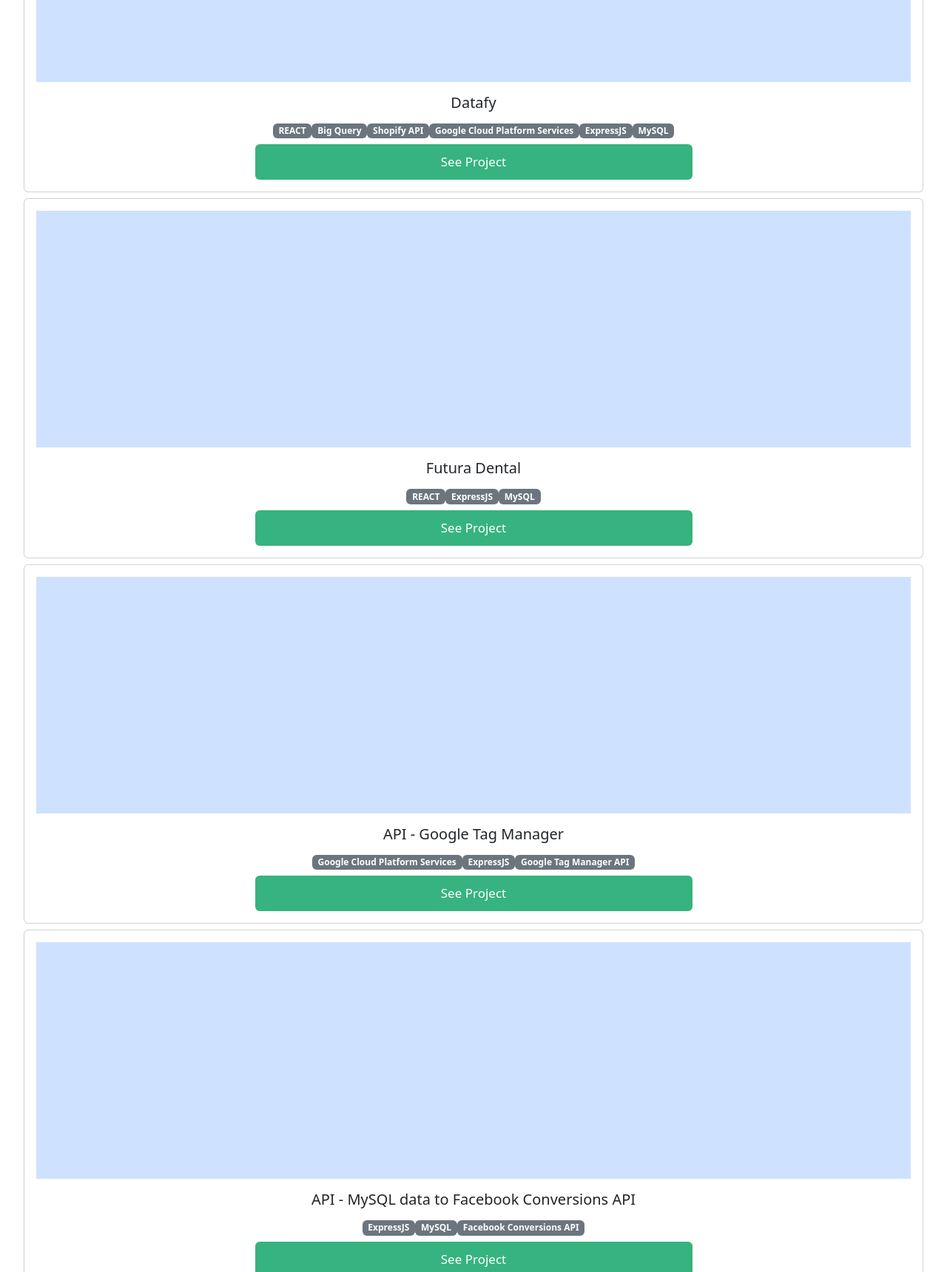
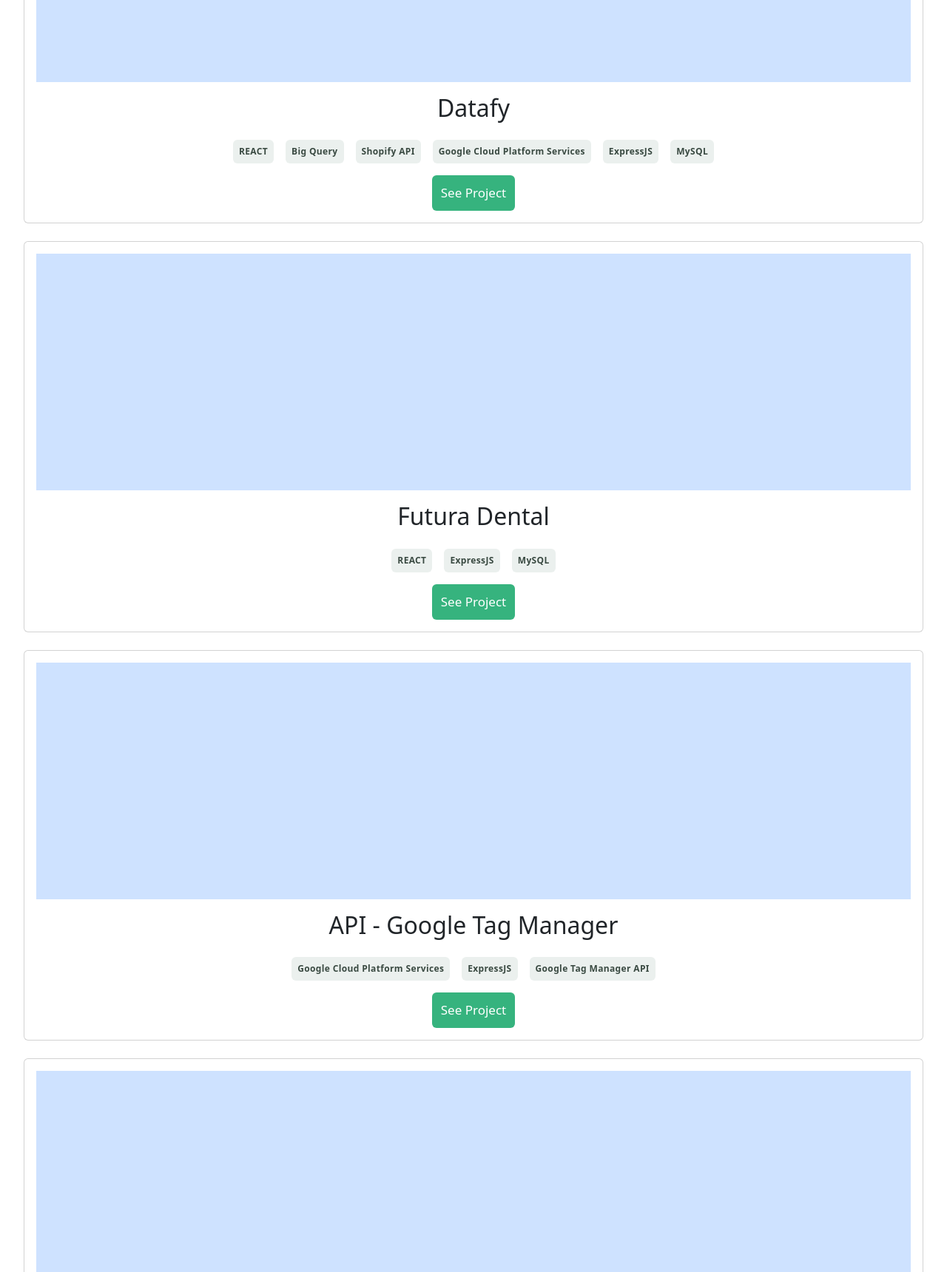
Before and after one commit to marcoshdezcam/micro-portfolio, a website: page index.html in a window 1280 px wide. Shown: the part 1080-2800 px from the top of the page at 74% size. Drawn offline with nearby package versions, Linux system fonts and the light colour scheme.

Commit message:
Fix style for skills badges on Works and About me sections.

```diff
--- a/index.html
+++ b/index.html
@@ -86,7 +86,7 @@
     <section class="grid text-center m-4 p-2 projects">
       <h1 class="primary py-2 my-4 text-center">My Recent Work</h1>
 
-      <div class="card my-2">
+      <div class="card my-4">
         <div class="card-body d-flex flex-column justify-content-center">
           <p class="placeholder-glow">
             <span
@@ -94,87 +94,83 @@
             ></span>
           </p>
 
-          <h5 class="card-title">Datafy</h5>
+          <h2 class="card-title">Datafy</h2>
           <ul class="d-flex flex-wrap justify-content-center m-2 p-0">
-            <li class="badge text-bg-secondary">REACT</li>
-            <li class="badge text-bg-secondary">Big Query</li>
-            <li class="badge text-bg-secondary">Shopify API</li>
-            <li class="badge text-bg-secondary">
-              Google Cloud Platform Services
-            </li>
-            <li class="badge text-bg-secondary">ExpressJS</li>
-            <li class="badge text-bg-secondary">MySQL</li>
+            <li class="badge m-2 p-2">REACT</li>
+            <li class="badge m-2 p-2">Big Query</li>
+            <li class="badge m-2 p-2">Shopify API</li>
+            <li class="badge m-2 p-2">Google Cloud Platform Services</li>
+            <li class="badge m-2 p-2">ExpressJS</li>
+            <li class="badge m-2 p-2">MySQL</li>
           </ul>
           <a
             href="#"
-            class="btn btn-primary w-50 d-flex justify-content-center align-items-center"
+            class="btn btn-primary d-flex justify-content-center align-items-center"
             >See Project</a
           >
         </div>
       </div>
 
-      <div class="card my-2">
+      <div class="card my-4">
         <div class="card-body d-flex flex-column justify-content-center">
           <p class="placeholder-glow">
             <span
               class="placeholder col-12 bg-primary project-sample-img"
             ></span>
           </p>
-          <h5 class="card-title">Futura Dental</h5>
+          <h2 class="card-title">Futura Dental</h2>
           <ul class="d-flex flex-wrap justify-content-center m-2 p-0">
-            <li class="badge text-bg-secondary">REACT</li>
-            <li class="badge text-bg-secondary">ExpressJS</li>
-            <li class="badge text-bg-secondary">MySQL</li>
+            <li class="badge m-2 p-2">REACT</li>
+            <li class="badge m-2 p-2">ExpressJS</li>
+            <li class="badge m-2 p-2">MySQL</li>
           </ul>
           <a
             href="#"
-            class="btn btn-primary w-50 d-flex justify-content-center align-items-center"
+            class="btn btn-primary d-flex justify-content-center align-items-center"
             >See Project</a
           >
         </div>
       </div>
 
-      <div class="card my-2">
+      <div class="card my-4">
         <div class="card-body d-flex flex-column justify-content-center">
           <p class="placeholder-glow">
             <span
               class="placeholder col-12 bg-primary project-sample-img"
             ></span>
           </p>
-          <h5 class="card-title">API - Google Tag Manager</h5>
+          <h2 class="card-title">API - Google Tag Manager</h2>
           <ul class="d-flex flex-wrap justify-content-center m-2 p-0">
-            <li class="badge text-bg-secondary">
-              Google Cloud Platform Services
-            </li>
-            <li class="badge text-bg-secondary">ExpressJS</li>
-            <li class="badge text-bg-secondary">Google Tag Manager API</li>
+            <li class="badge m-2 p-2">Google Cloud Platform Services</li>
+            <li class="badge m-2 p-2">ExpressJS</li>
+            <li class="badge m-2 p-2">Google Tag Manager API</li>
           </ul>
           <a
             href="#"
-            class="btn btn-primary w-50 d-flex justify-content-center align-items-center"
+            class="btn btn-primary d-flex justify-content-center align-items-center"
             >See Project</a
           >
         </div>
       </div>
 
-      <div class="card my-2">
+      <div class="card my-4">
         <div class="card-body d-flex flex-column justify-content-center">
           <p class="placeholder-glow">
             <span
               class="placeholder col-12 bg-primary project-sample-img"
             ></span>
           </p>
-          <h5 class="card-title">
+          <h2 class="card-title">
             API - MySQL data to Facebook Conversions API
-          </h5>
+          </h2>
           <ul class="d-flex flex-wrap justify-content-center m-2 p-0">
-            <li class="badge text-bg-secondary">ExpressJS</li>
-            <li class="badge text-bg-secondary">MySQL</li>
-            <li class="badge text-bg-secondary">Facebook Conversions API</li>
+            <li class="badge m-2 p-2">ExpressJS</li>
+            <li class="badge m-2 p-2">MySQL</li>
+            <li class="badge m-2 p-2">Facebook Conversions API</li>
           </ul>
           <a
             href="#"
-            class="btn btn-primary w-50 d-flex justify-content-center align-items-center"
+            class="btn btn-primary d-flex justify-content-center align-items-center"
             >See Project</a
           >
         </div>
@@ -193,26 +189,24 @@
       <div class="card my-2 text-center skills">
         <div class="card-body justify-content-center">
           <img src="icons/icon-languages.svg" alt="languages" />
-          <h5 class="card-title">Languages</h5>
-          <ul>
-            <li class="badge text-bg-secondary">Typescript</li>
-            <li class="badge text-bg-secondary">Javascript</li>
-            <li class="badge text-bg-secondary">HTML/SASS</li>
-            <li class="badge text-bg-secondary">Ruby</li>
-            <li class="badge text-bg-secondary">C++</li>
-            <li class="badge text-bg-secondary">MySQL</li>
-          </ul>
+          <h2 class="card-title">Languages</h2>
+          <ul class="d-flex flex-wrap justify-content-center m-2 p-0">
+            <li class="badge m-2 p-2">HTML/CSS/SASS</li>
+            <li class="badge m-2 p-2">Ruby</li>
+            <li class="badge m-2 p-2">C++</li>
+            <li class="badge m-2 p-2">MySQL</li>
+          </u>
         </div>
       </div>
 
       <div class="card my-2 text-center skills">
         <div class="card-body justify-content-center">
           <img src="icons/icon-frameworks.svg" alt="frameworks" />
-          <h5 class="card-title">Frameworks</h5>
-          <ul>
-            <li class="badge text-bg-secondary">REACT</li>
-            <li class="badge text-bg-secondary">Ruby on Rails</li>
-            <li class="badge text-bg-secondary">ExpressJS</li>
+          <h2 class="card-title">Frameworks</h2>
+          <ul class="d-flex flex-wrap justify-content-center m-2 p-0">
+            <li class="badge m-2 p-2">REACT</li>
+            <li class="badge m-2 p-2">Ruby on Rails</li>
+            <li class="badge m-2 p-2">ExpressJS</li>
           </ul>
         </div>
       </div>
@@ -220,18 +214,18 @@
       <div class="card my-2 text-center skills">
         <div class="card-body justify-content-center">
           <img src="icons/icon-skills.svg" alt="skills" />
-          <h5 class="card-title">Skills</h5>
-          <ul>
-            <li class="badge text-bg-secondary">
+          <h2 class="card-title">Skills</h2>
+          <ul class="d-flex flex-wrap justify-content-center m-2 p-0">
+            <li class="badge m-2 p-2">
               Facebook Marketing API Certified Developer
             </li>
-            <li class="badge text-bg-secondary">Shopify API</li>
-            <li class="badge text-bg-secondary">Google Tag Manager API</li>
-            <li class="badge text-bg-secondary">
+            <li class="badge m-2 p-2">Shopify API</li>
+            <li class="badge m-2 p-2">Google Tag Manager API</li>
+            <li class="badge m-2 p-2">
               Google Cloud Platform Certified Developer
             </li>
-            <li class="badge text-bg-secondary">Active Campaign API</li>
-            <li class="badge text-bg-secondary">Stripe API</li>
+            <li class="badge m-2 p-2">Active Campaign API</li>
+            <li class="badge m-2 p-2">Stripe API</li>
           </ul>
         </div>
       </div>
--- a/style.css
+++ b/style.css
@@ -55,3 +55,25 @@
 .projects .btn:hover {
   background-color: #36b37fa1;
 }
+
+.badge {
+  font-weight: 600;
+  font-size: 12px;
+  line-height: 16px;
+  letter-spacing: 0.03em;
+}
+
+.projects .badge {
+  background-color: #ebf0ee;
+  font-style: normal;
+  color: #3a4a42;
+}
+
+.about-me .card {
+  background-color: #ebf0ee;
+}
+
+.about-me .badge {
+  background-color: #ffffff;
+  color: #36b37e;
+}
```
